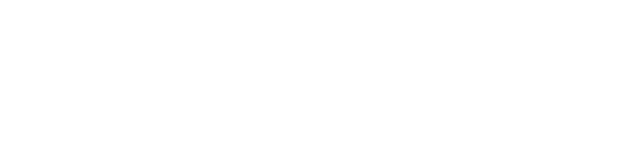
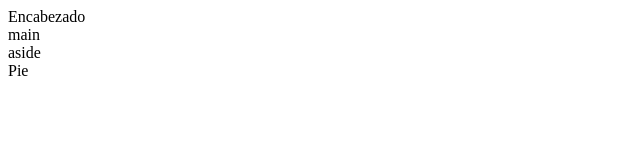
Before and after one commit to Mirandaooz/clase, a plain HTML site: page index.html in a window 1280 px wide. Shown: the whole page, without its empty margins (0-640 px from the left). Drawn offline with Linux system fonts and the light colour scheme.

Commit message:
Se creo estructura de la pagina

```diff
--- a/index.html
+++ b/index.html
@@ -6,6 +6,9 @@
     <title>Document</title>
 </head>
 <body>
-
+    <header>Encabezado</header>
+    <main>main</main>
+    <aside>aside</aside>
+    <footer>Pie</footer>
 </body>
 </html>
```
